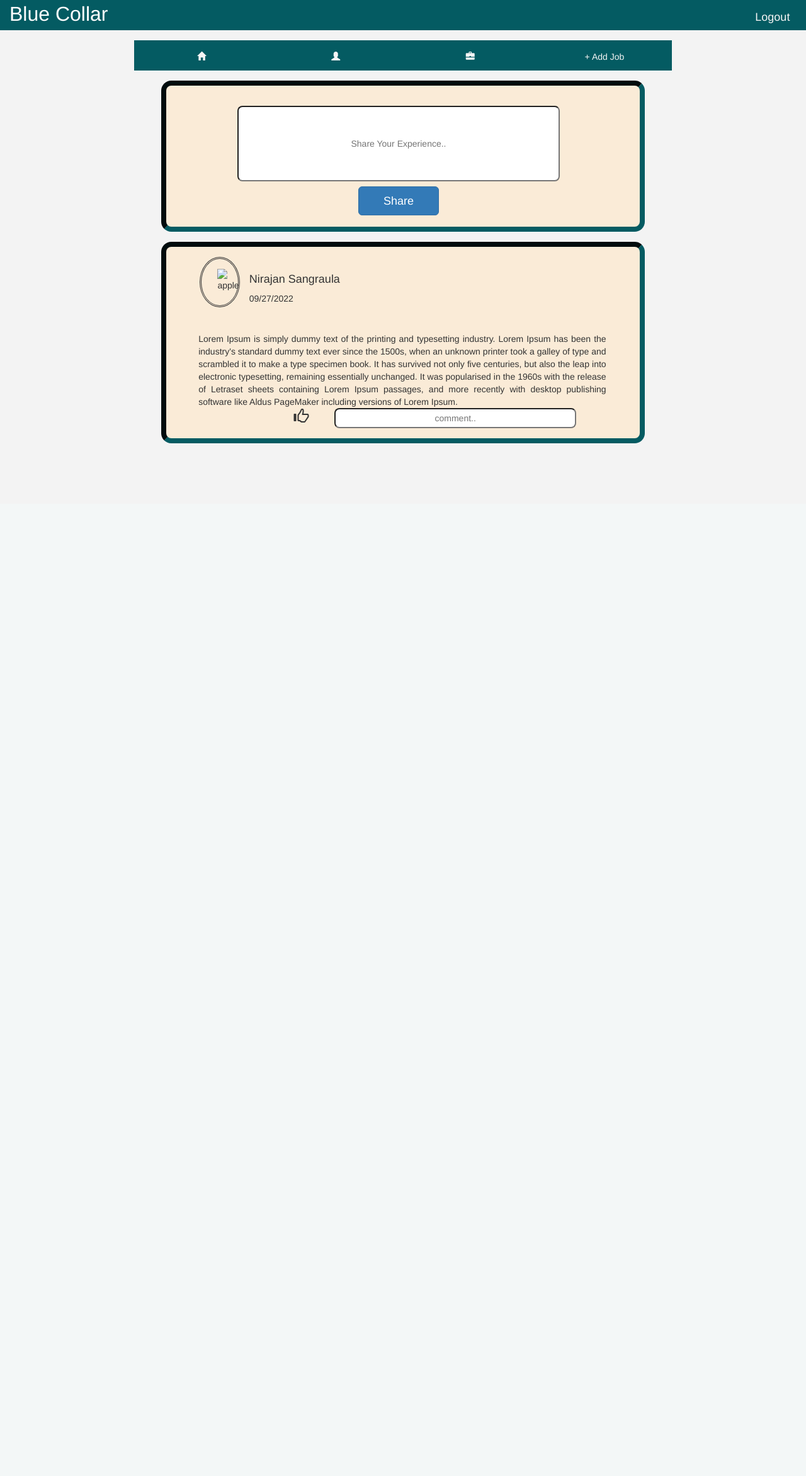
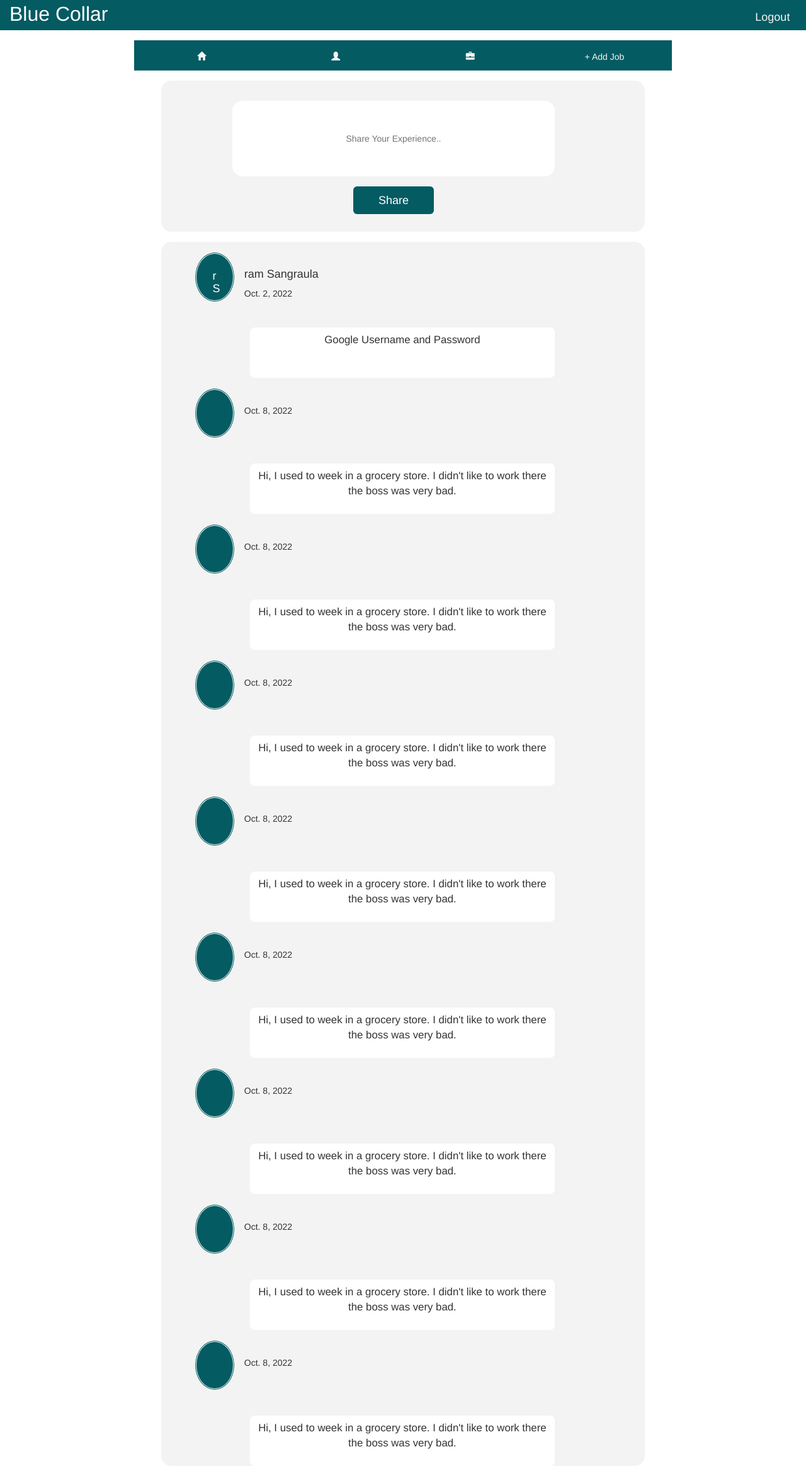
Before and after one commit to NIrajan-15/Blue-Collar, a Django app: page / in a window 1280 px wide. Shown: the whole page at 63% size. Before the commit the page ends 704 px from the top, so only its background shows below. Run offline with Django 4.2, Linux system fonts and the light colour scheme; a user stored in the database is signed in; data comes from the database, SQL or seed files in the repository; both versions use the stored data as it was after the commit; some libraries are stand-ins or nearby versions.

Commit message:
UI changes

```diff
--- a/App/Job/models.py
+++ b/App/Job/models.py
@@ -37,6 +37,14 @@
     def __str__(self):
         return self.description
 
+class Comments(models.Model):
+    comment = models.CharField(max_length=100)
+    post = models.ForeignKey(Post, on_delete=models.CASCADE)
+    commentor = models.OneToOneField(UserProfile, on_delete= models.CASCADE)
+
+    def __str__(self):
+        return self.post.user_profile
+
 class Job(models.Model):
 
     time = [('part-time','part-time'),('full-time','full-time'),('contract','contract')]
--- a/App/Job/templates/Job/Home.html
+++ b/App/Job/templates/Job/Home.html
@@ -4,7 +4,7 @@
     <style>
 
         body{
-            background: #f3f3f3;
+
         }
 
         .main_container{
@@ -21,16 +21,18 @@
 
             padding-top: 2vh;
             padding-left: 1vw;
-            border-style: inset;
+
             border-color: rgb(4, 91, 98);
             border-width: 1vh;
             margin-bottom: 2vh;
-            background-color: antiquewhite;
+            background-color: #f3f3f3;
             border-radius: 2vh;
         }
 
         .post_input{
-            height: 40vh;
+            min-height: 40vh;
+
+
         }
         .post_box{
             height: 30vh;
@@ -60,6 +62,8 @@
             border-radius: 50%;
             padding-top: 2vh;
             padding-left: 2vw;
+            background-color: rgb(4, 91, 98);
+            color: white;
         }
 
         .post_name{
@@ -70,43 +74,43 @@
 
         .mainSub{
             text-align: justify;
-            padding-left: 3vw;
-            padding-right: 3vw;
+            margin-left: 10vw;
+            margin-right: 10vw;
             margin-top: 5vh;
+            margin-bottom: 5vh;
+            border-radius: 1vh;
+            margin-bottom: 2vh;
+            font-size: larger;
+            text-align: center;
+            background-color: white;
+            overflow-y: hidden;
+            min-height: 10vh;
+            text-align: center;
+            padding-top: 1vh;
+
 
         }
 
-        .reaction{
-            padding-left: 16vw;
-            padding-bottom: 3vh;
 
-        }
-        .like{
-            font-size: 3vh;
-        }
-        .like:hover{
-            color:rgb(4, 91, 98);
-        }
-        .comment{
-            width: 30vw;
-            height: 4vh;
-            margin-left: 1vw;
-            text-align: center;
-            border-radius: 1vh;
-        }
 
         .experience{
             width: 40vw;
             height: 15vh;
-            border-radius: 1vh;
+            border-style: none;
             text-align: center;
+            border-radius: 2vh;
+            margin-bottom: 1vh;
         }
 
         .postsubmit{
             width: 10vw;
             margin-left: 15vw;
             margin-top: 1vh;
+            border-style: none;
+            background-color:rgb(4, 91, 98);
         }
+
+
 
 
 
@@ -122,39 +126,32 @@
                 <input type="text" class="experience" placeholder="Share Your Experience.." name="description" id="description">
             </div>
             <div class="row">
-                <input type="submit" value="Share" class="btn btn-primary btn-lg postsubmit">
+                <input type="submit" value="Share"  name="post" class="btn btn-primary btn-lg postsubmit">
             </div>
             </form>
         </div>
 
         <div></div>
         <div class="col post_input">
+            {% for post in posts %}
             <div class="row post_top">
                 <div class="col-2 post_pic">
-                    <img src="" alt="apple" class="profile">
+                    <h4> {{post.user_profile.first_name|slice:":1"}} {{post.user_profile.last_name|slice:":1"}} </h4>
                 </div>
                 <div class="col-8 post_name">
-                    <h4> Nirajan Sangraula </h4>
-                    09/27/2022
+                    <h4> {{post.user_profile.first_name}} {{post.user_profile.last_name}}  </h4>
+                         {{post.created_at}}
                 </div>
             </div>
             <div class="mainSub">
-                Lorem Ipsum is simply dummy text of the printing and typesetting industry. Lorem Ipsum has been the industry's
-                standard dummy text ever since the 1500s, when an unknown printer took a galley of type and scrambled it to make
-                a type specimen book. It has survived not only five centuries, but also the leap into electronic typesetting,
-                remaining essentially unchanged. It was popularised in the 1960s with the release of Letraset sheets containing
-                Lorem Ipsum passages, and more recently with desktop publishing software like Aldus PageMaker including versions of Lorem Ipsum.
-            </div>
-            <div class="row reaction">
-
-                <a href-"#"><span class="glyphicon glyphicon-thumbs-up like" ></span></a>
-
-                <div class="col-8 comment">
-                    <input type="text" placeholder="comment.." class="comment">
-                </div>
+                {{post.description}}
             </div>
 
 
+
+            {% endfor %}
         </div>
+
     </div>
+
     {% endblock %}
--- a/App/Job/views.py
+++ b/App/Job/views.py
@@ -1,3 +1,5 @@
+import re
+from xml.etree.ElementTree import Comment
 from .forms import *
 from django.shortcuts import render, redirect, HttpResponseRedirect
 from .models import *
@@ -55,13 +57,24 @@
 
 @login_required(login_url='login')
 def home(request):
+
+    posts = Post.objects.all()
+
     if request.method == "POST":
-        print("HI")
+
         profile = UserProfile.objects.get(user=request.user)
-        desc = request.POST['description']
-        post = Post.objects.create(user_profile=profile, description=desc)
-        post.save()
-    return render(request, 'Job/Home.html')
+
+        if 'post' in request.POST:
+            desc = request.POST['description']
+            post = Post.objects.create(user_profile=profile, description=desc)
+            post.save()
+            redirect("/")
+
+    context = {
+        'posts' : posts,
+    }
+
+    return render(request, 'Job/Home.html', context)
 
 @login_required(login_url='login')
 def jobs(request):
```
Also changed, not shown: App/Job/forms.py (+8 -0 lines), App/Job/templates/Job/update_profile.html (+9 -1 lines), App/Job/migrations/0005_alter_post_created_at_comments.py (added), App/Job/migrations/0006_alter_post_created_at.py (added), App/db.sqlite3.
